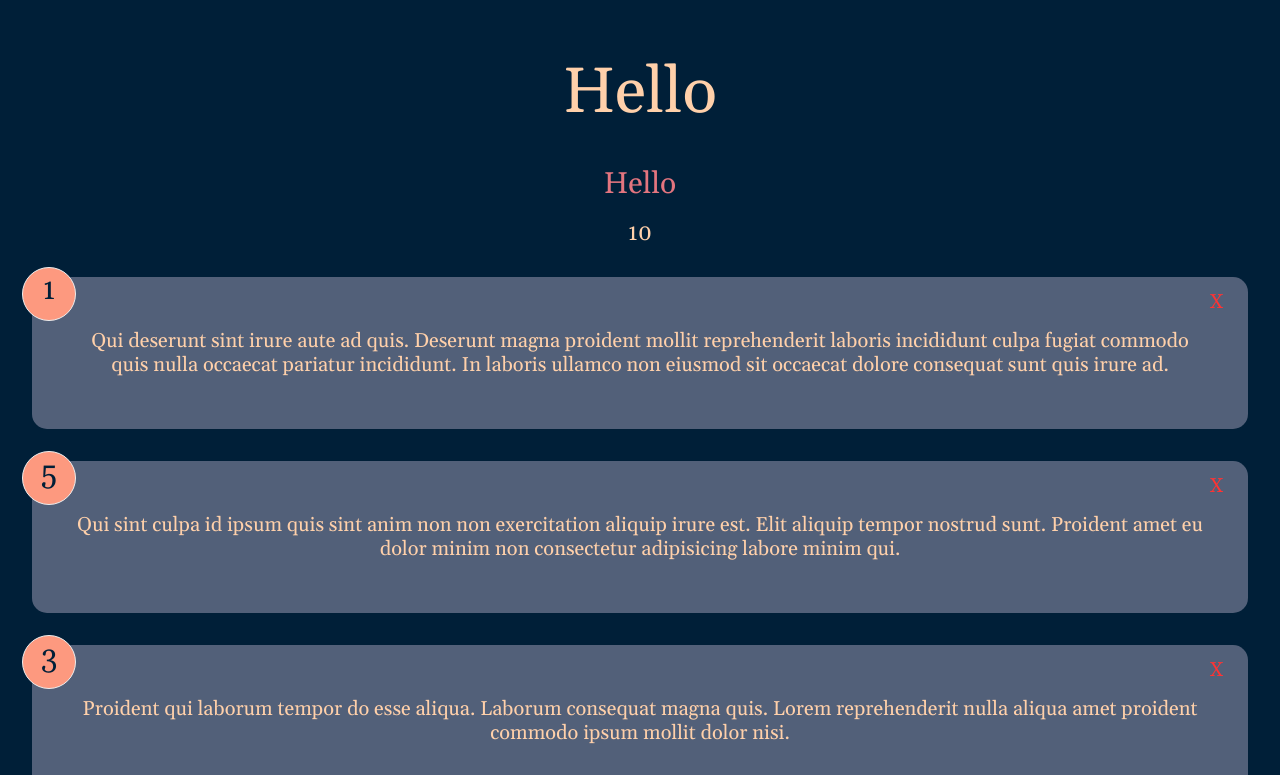
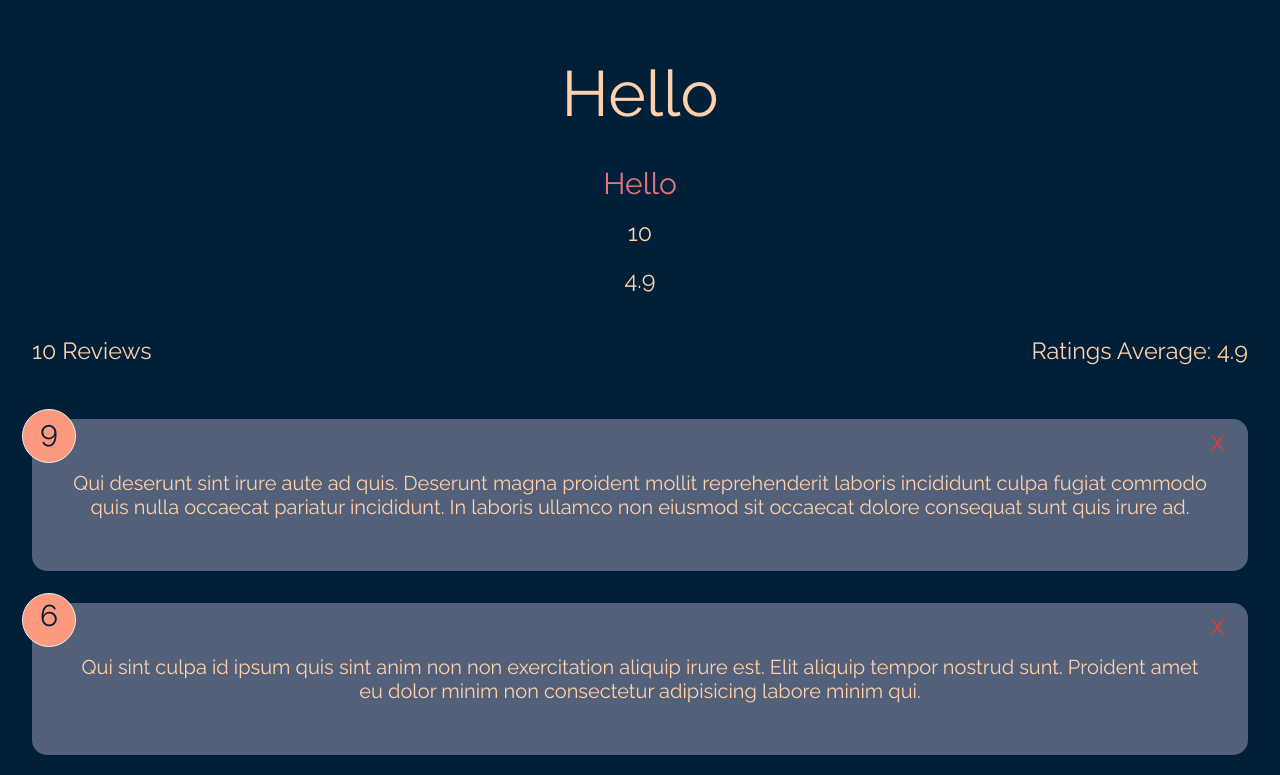
Before and after one commit to dannypepper/feedback-app-vite-client, a Svelte app: page / in a window 1280 px wide. Shown: the top 775 px of the page. Built offline with nearby package versions, Linux system fonts and the light colour scheme.

Commit message:
Add custom fonts and improve components folder structure

```diff
--- a/src/App.svelte
+++ b/src/App.svelte
@@ -1,7 +1,16 @@
+<svelte:head>
+  <link href="https://fonts.googleapis.com/css?family=Audiowide" rel="stylesheet">
+  <style>
+    @import url("https://fonts.googleapis.com/css?family=Raleway&display=swap");
+  </style>
+</svelte:head>
+
 <script>
+import "@fontsource/el-messiri";
 import { LoremIpsum } from "lorem-ipsum";
 
-import FeedbackList from "./components/FeedbackList.svelte";
+import FeedbackList from "./components/feedback/FeedbackList.svelte";
+import FeedbackStats from "./components/feedback/FeedbackStats.svelte";
 
 const lorem = new LoremIpsum({
   sentencesPerParagraph: {
@@ -30,7 +39,9 @@ const createFeedbackList = (length) => {
 
 let feedbacks = createFeedbackList(10);
 
-$: count = feedbacks.length;
+$: counter = feedbacks.length;
+$: averageRating = Math.round(feedbacks.reduce(
+  (a, feedback) => a + feedback.rating, 0) / feedbacks.length * 10) / 10;
 
 const deleteFeedback = (e) => {
   const feedbackId = e.detail;
@@ -43,6 +54,11 @@ const deleteFeedback = (e) => {
   <a href="/">
     <h2>Hello</h2>
   </a>
-  <h3>{count}</h3>
-  <FeedbackList {feedbacks} on:delete-feedback={deleteFeedback}/>
+  <h3>{counter}</h3>
+  {#if averageRating}
+    <h3>{averageRating}</h3>
+  {/if}
+  <FeedbackStats {counter} {averageRating} />
+
+  <FeedbackList {feedbacks} on:delete-feedback={deleteFeedback} />
 </main>
--- a/src/app.css
+++ b/src/app.css
@@ -1,5 +1,3 @@
-@import url('https://fonts.googleapis.com/css?family=Gelasio');
-
 :root {
   --main-background-color: #001F38;
   --main-text-color: #FFD0AA;
@@ -7,10 +5,9 @@
   --main-link-hover: #F89A20;
   --main-red: #FF3333;
 
-  font-family: 'Gelasio';
+  font-family: Raleway, Audiowide;
   font-size: 20px;
   line-height: 24px;
-  font-weight: 400;
 
   color-scheme: light dark;
 
--- a/src/components/FeedbackItem.svelte
+++ b/src/components/feedback/FeedbackItem.svelte
@@ -1,6 +1,6 @@
 <script>
 import { createEventDispatcher } from 'svelte';
-import Card from "./Card.svelte";
+import Card from "../card/Card.svelte";
 
 export let feedback = {};
 
--- /dev/null
+++ b/src/components/feedback/FeedbackStats.svelte
@@ -0,0 +1,18 @@
+<script>
+  export let counter;
+  export let averageRating;
+</script>
+
+<div class="feedback-stats">
+  <h3>{counter} Reviews</h3>
+  <h3>Ratings Average: {averageRating}</h3>
+</div>
+
+<style>
+  .feedback-stats {
+    margin: 0 16px;
+    display: flex;
+    justify-content: space-between;
+    align-items: center;
+  }
+</style>
```
Also changed, not shown: src/components/card/Card.svelte (renamed from src/components/Card.svelte), src/components/feedback/FeedbackList.svelte (renamed from src/components/FeedbackList.svelte).
